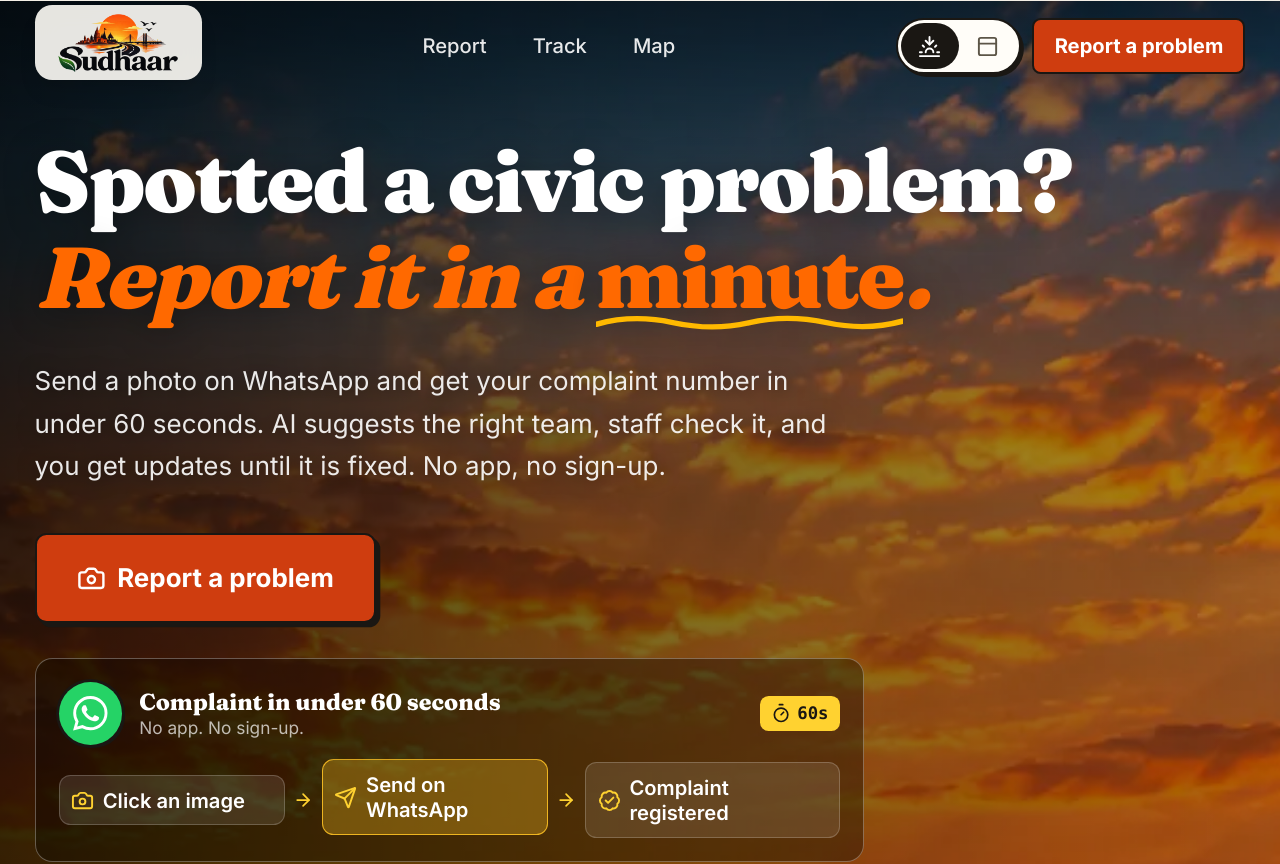
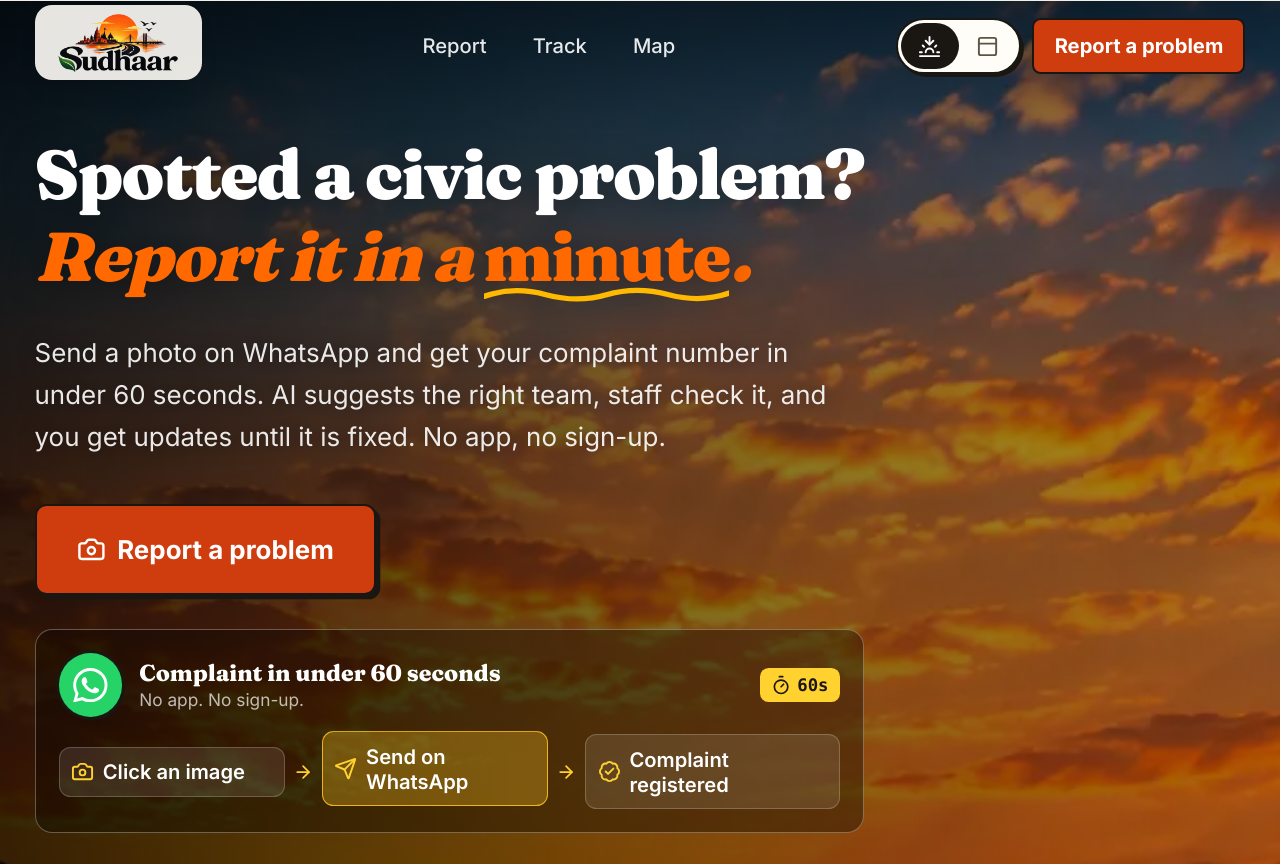
Before and after one commit to im-gozmit/civicOS, a Next.js app: page / in a window 1280 px wide. Shown: the top 864 px of the page. Built offline with nearby package versions, Linux system fonts and the light colour scheme; no server answers.

Commit message:
Hero headline one size smaller

```diff
--- a/src/app/(site)/page.tsx
+++ b/src/app/(site)/page.tsx
@@ -101,7 +101,7 @@ export default function Home() {
 
         <div className="container-page relative grid min-h-[36rem] items-end gap-10 pt-24 lg:grid-cols-[1.2fr_0.8fr]">
           <div className="animate-rise self-start pb-14 lg:pb-20">
-            <h1 className="hero-h1 text-5xl font-black leading-[0.98] text-white [text-shadow:0_2px_24px_rgb(0_0_0/0.35)] sm:text-6xl lg:text-7xl">
+            <h1 className="hero-h1 text-4xl font-black leading-[1.02] text-white [text-shadow:0_2px_24px_rgb(0_0_0/0.35)] sm:text-5xl lg:text-6xl">
               Spotted a civic problem?
               <span className="hero-accent mt-2 block italic text-orange-500">
                 Report it in a{" "}
```
